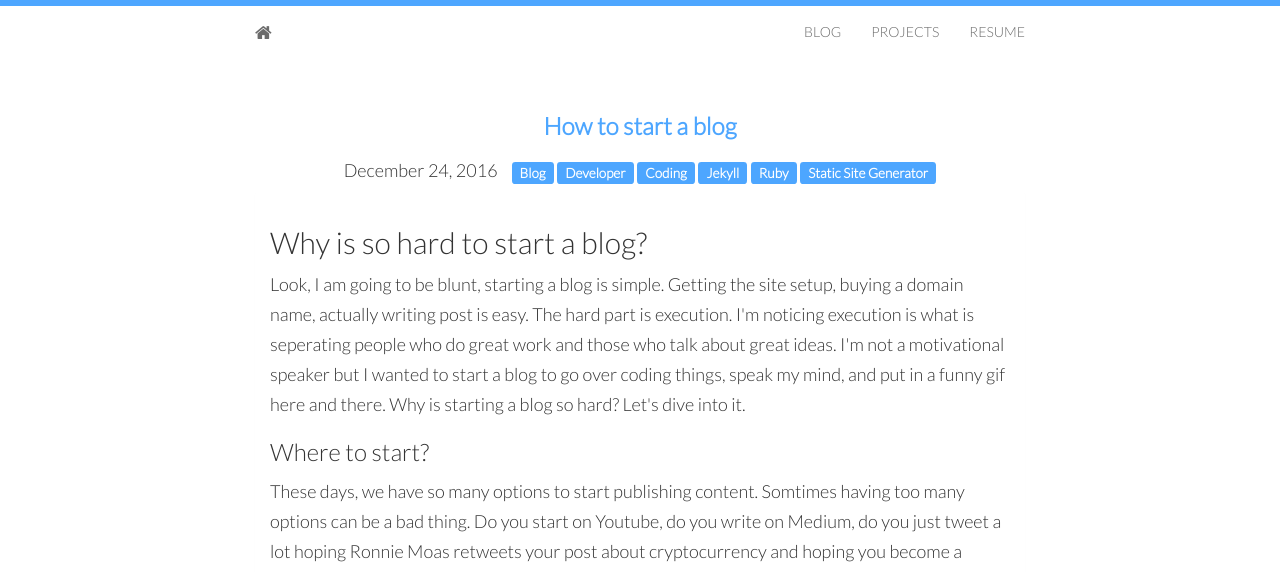
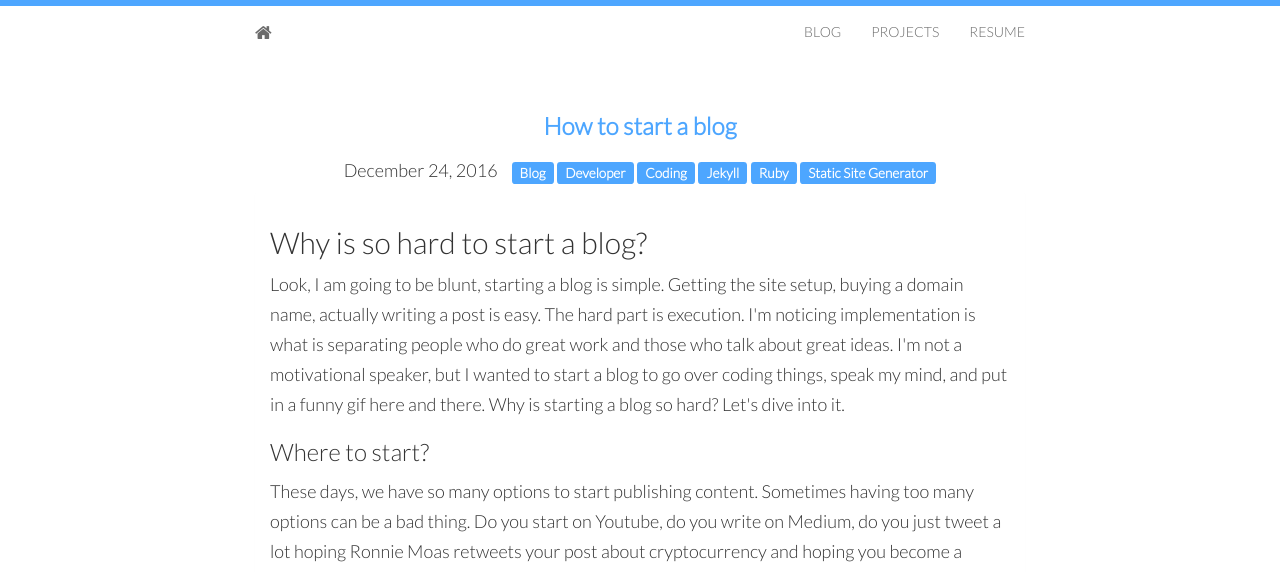
Before and after one commit to CalebKing3/blog, a Jekyll site: the page built from _posts/2016-12-24-post8.md, in a window 1280 px wide and 1400 px high. Shown: the top 572 px of the window. Built offline with Jekyll 4.4.1, drawn with Linux system fonts in a browser that asks for light colours; nearby versions of some CDN libraries; comment, search, counter and statistics services are not loaded; some of the changed text lies outside the part shown.

Commit message:
grammarly updating the lingo

```diff
--- a/_posts/2016-12-24-post8.md
+++ b/_posts/2016-12-24-post8.md
@@ -12,12 +12,13 @@
 
 <h2 id="heading2">Why is so hard to start a blog?</h2>
 
-<p>Look, I am going to be blunt, starting a blog is simple. Getting the site setup, buying a domain name, actually writing post is easy. The hard part is execution. I'm noticing execution is what is seperating people who do great work and those who talk about great ideas. I'm not a motivational speaker but I wanted to start a blog to go over coding things, speak my mind, and put in a funny gif here and there. Why is starting a blog so hard? Let's dive into it.
+<p>
+Look, I am going to be blunt, starting a blog is simple. Getting the site setup, buying a domain name, actually writing a post is easy. The hard part is execution. I'm noticing implementation is what is separating people who do great work and those who talk about great ideas. I'm not a motivational speaker, but I wanted to start a blog to go over coding things, speak my mind, and put in a funny gif here and there. Why is starting a blog so hard? Let's dive into it.
 </p>
 
 <h3 id="heading3">Where to start?</h3>
 <p>
-These days, we have so many options to start publishing content. Somtimes having too many options can be a bad thing. Do you start on Youtube, do you write on Medium, do you just tweet a lot hoping Ronnie Moas retweets your post about cryptocurrency and hoping you become a crypto-expert. OK, that last one hasn't happened yet but I can still be hopeful.
+These days, we have so many options to start publishing content. Sometimes having too many options can be a bad thing. Do you start on Youtube, do you write on Medium, do you just tweet a lot hoping Ronnie Moas retweets your post about cryptocurrency and hoping you become a crypto-expert. OK, that last one hasn't happened yet, but I can still be hopeful.
 </p>
 
 ![Blogging](https://media.giphy.com/media/Vwz4zdntMXrUY/giphy.gif "Blogging madness")
@@ -25,21 +26,21 @@
 <br />
 <br />
 <p>
-To anwser the question, "Where to start" start by taking action. If you found this site, I am assuming you are somewhat techincal. If you want to start a blog, find a jekyll theme you enjoy and fork the project. Then give yourself a round of appaulaus you are already halfway there.
+To answer the question, "Where to start" start by taking action. If you found this site, I am assuming you are somewhat technical. If you want to start a blog, find a jekyll theme you enjoy and fork the project. Then give yourself a round of applause you are already halfway there.
 </p>
 
 <br />
 <br />
-<h3 id="heading3">What took me so long? The setup</h3>
-<p>I am not going to lie, I just did not take action. I kept telling myself I am going to write a post, but never actually wrote a post. I would start my day listening to motivational videos hoping something would go off in my head to say "Today is the day I am going to write my post". Still nothing happened. I know, you are probably thinking to yourself, you sound like a lazy person. I can be, but its mostly due to time management. What helped me get started blogging was putting it in my calendar app on my phone and dedicating 30 minutes to write a post. That was it. Just deciding to actually do the thing you want to do. Simple.
+<h3 id="heading3">What took me so long?</h3>
+<p>
+I am not going to lie; I just did not take action. I kept telling myself I am going to write a post, but never actually wrote a post. I would start my day listening to motivational videos hoping something would go off in my head to say "Today is the day I am going to write my post." Still, nothing happened. I know, you are probably thinking to yourself, you sound like a lazy person. I can be, but it is mostly due to time management. What helped me get started blogging was putting it in my calendar app on my phone and dedicating 30 minutes to write a post. That was it. Just deciding to do the thing you want to do. Simple.
 </p>
 
 <br />
 <br />
 <h3 id="heading3">Staying Consistent and having fun!</h3>
-<p>Remeber the benefit of the blog is to get your thoughts and opinons out there because its 2018 and employers are no longer impressed
-with your perfectly formatted resume. They want to see your projects, how you think, what technologies interest you. You can also use your blog to simply
-share some solutions you have found with some problems stackoverflow or google can't seem to anwser. Need help getting a blog started, check out my post. "Setting up your blog". Good luck!
+<p>
+Remeber the benefit of the blog is to get your thoughts and opinions out there because its 2018 and employers are no longer impressed with your perfectly formatted resume. They want to see your projects, how you think, what technologies interest you. You can also use your blog to simply share some solutions you have found with some problems StackOverflow or google can't seem to answer. Need help getting a blog started, check out my post. "Setting up your blog." Good luck!
 </p>
 
 ![Ariana Grande](https://media.giphy.com/media/mYJXSersIdrkA/giphy.gif "Ariana Grande")
```
